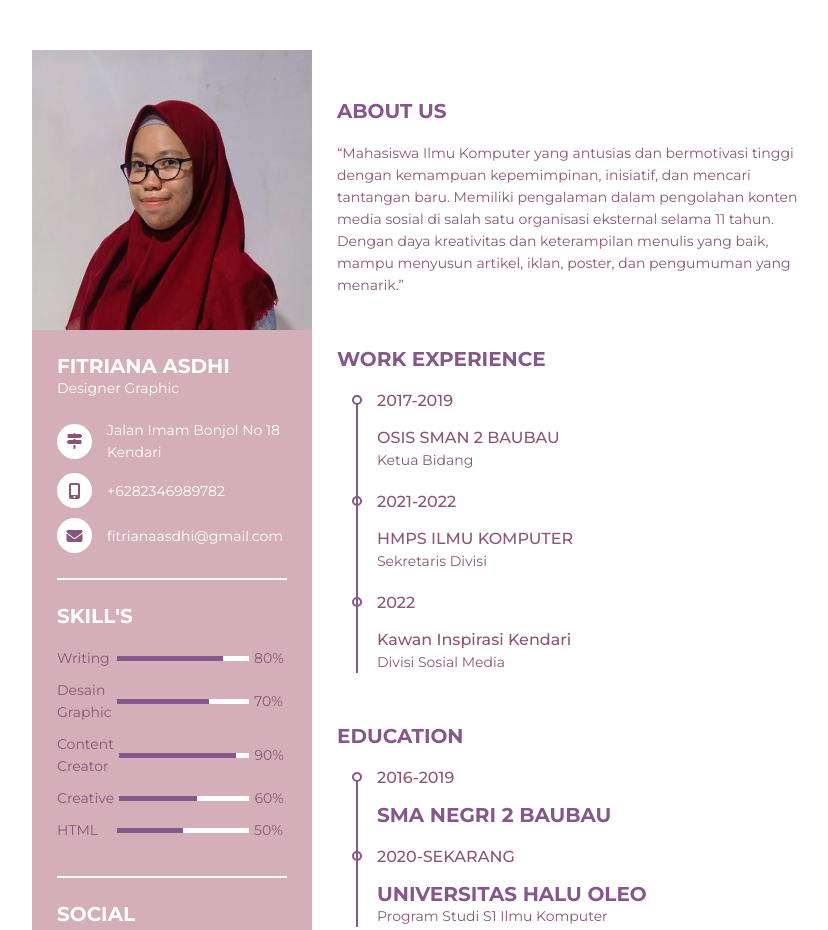
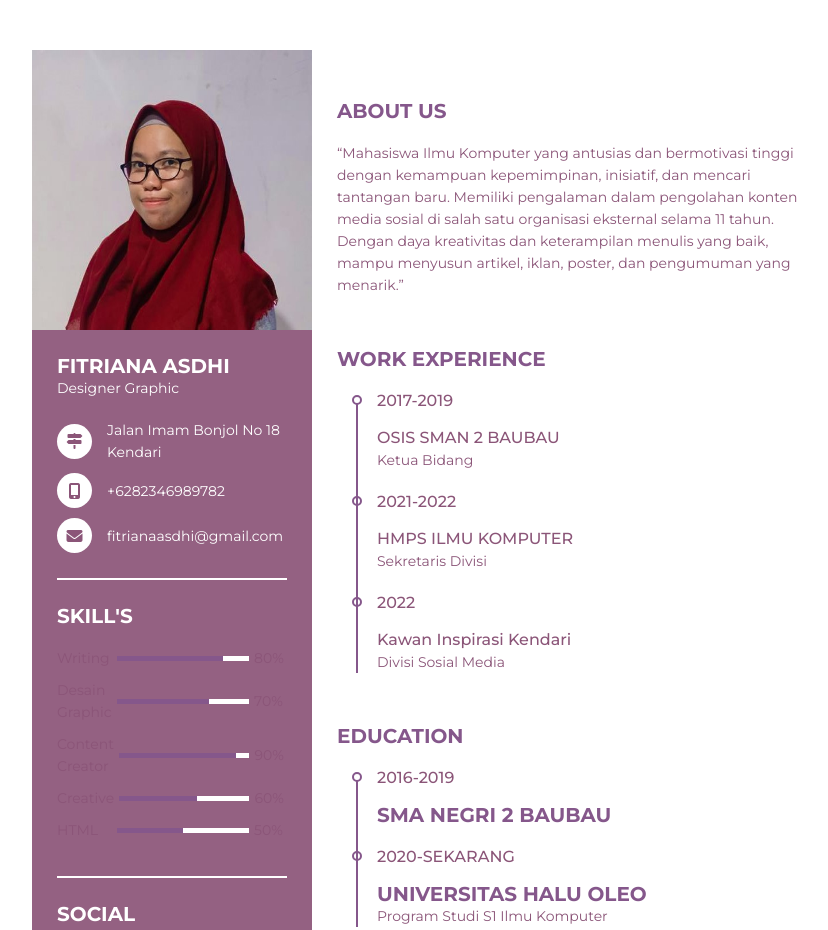
Before and after one commit to Fitrianaasdhi/fitrianaasdhi.github.io, a plain HTML site: page index.html in a window 1280 px wide. Shown: the top 930 px of the page, without its empty margins (208-1036 px from the left). Drawn offline with Linux system fonts and the light colour scheme.

Commit message:
mengubah warna background kiri

```diff
--- a/stylesheet.css
+++ b/stylesheet.css
@@ -35,7 +35,7 @@ body {
 
 .resume .resume_left {
   width: 280px;
-  background: #d4afb9;
+  background: #946182;
 }
 
 .resume .resume_left .resume_profile {
```
